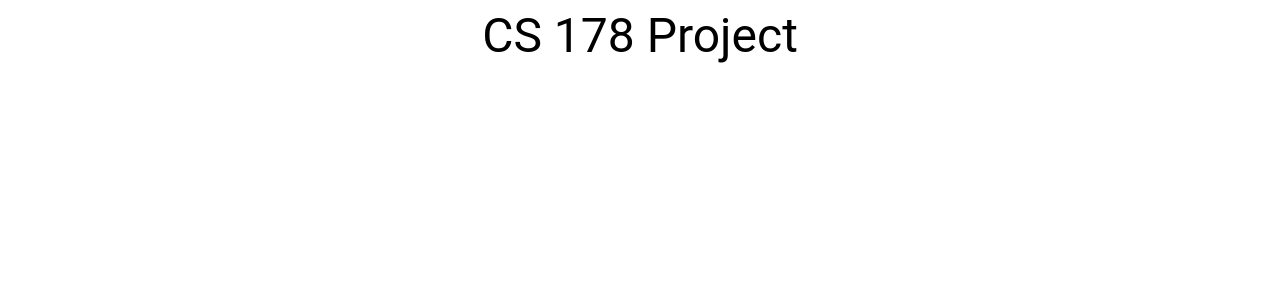
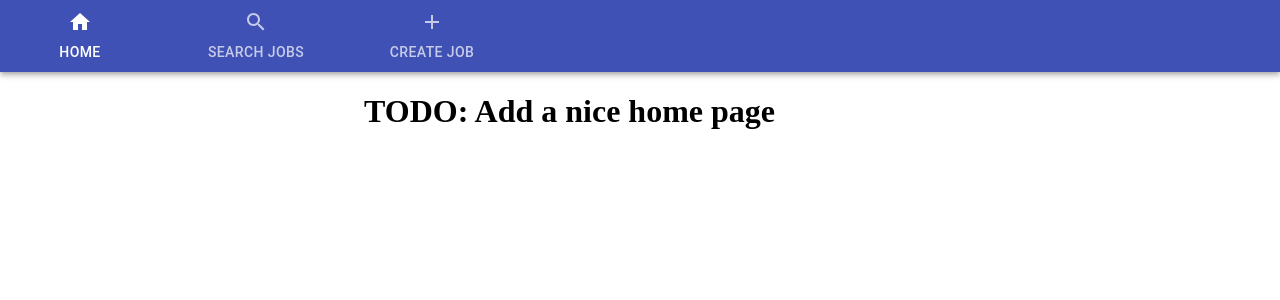
Before and after one commit to vtruo009/R-Match, a React (Create React App) app in the folder src/client/: page / in a window 1280 px wide. Shown: the top 300 px of the page. Built offline with nearby package versions, Linux system fonts and the light colour scheme.

Commit message:
Adds temporary navigtion bar

```diff
--- a/src/client/package.json
+++ b/src/client/package.json
@@ -4,15 +4,20 @@
     "private": true,
     "dependencies": {
         "@material-ui/core": "^4.11.0",
+        "@material-ui/icons": "^4.9.1",
+        "@material-ui/lab": "^4.0.0-alpha.56",
         "@testing-library/jest-dom": "^5.11.4",
         "@testing-library/react": "^11.1.0",
         "@testing-library/user-event": "^12.1.10",
         "@types/jest": "^26.0.15",
+        "@types/material-ui": "^0.21.8",
         "@types/node": "^12.0.0",
         "@types/react": "^16.9.53",
         "@types/react-dom": "^16.9.8",
+        "@types/react-router-dom": "^5.1.6",
         "react": "^17.0.1",
         "react-dom": "^17.0.1",
+        "react-router-dom": "^5.2.0",
         "react-scripts": "4.0.0",
         "typescript": "^4.0.3"
     },
--- a/src/client/public/index.html
+++ b/src/client/public/index.html
@@ -24,7 +24,7 @@
       work correctly both with client-side routing and a non-root public URL.
       Learn how to configure a non-root public URL by running `npm run build`.
     -->
-    <title>React App</title>
+        <title>R'Match</title>
     </head>
     <body>
         <noscript>You need to enable JavaScript to run this app.</noscript>
@@ -38,6 +38,5 @@
 
       To begin the development, run `npm start` or `yarn start`.
       To create a production bundle, use `npm run build` or `yarn build`.
-    -->
-  </body>
+    --></body>
 </html>
--- a/src/client/src/App.tsx
+++ b/src/client/src/App.tsx
@@ -1,12 +1,22 @@
 import React from 'react';
-import Typography from '@material-ui/core/Typography';
+import Container from '@material-ui/core/Container';
+import { Switch, Route } from 'react-router-dom';
+import Routes from './routes';
+import NavBar from './Components/NavBar';
 
 export default function App() {
     return (
         <div className='App'>
-            <Typography variant='h3' align='center'>
-                CS 178 Project
-            </Typography>
+            <NavBar />
+            <Container maxWidth='sm'>
+                <Switch>
+                    {Routes.map((route) => (
+                        <Route exact path={route.path} key={route.path}>
+                            <route.component />
+                        </Route>
+                    ))}
+                </Switch>
+            </Container>
         </div>
     );
 }
--- /dev/null
+++ b/src/client/src/Components/NavBar.tsx
@@ -0,0 +1,45 @@
+import React, { useState } from 'react';
+import { NavLink, withRouter } from 'react-router-dom';
+import Routes from '../routes';
+import AppBar from '@material-ui/core/AppBar';
+import Tab from '@material-ui/core/Tab';
+import Tabs from '@material-ui/core/Tabs';
+import { createStyles, makeStyles, Theme } from '@material-ui/core/styles';
+
+const useStyles = makeStyles((theme: Theme) =>
+    createStyles({
+        navOptions: {
+            marginRight: theme.spacing(2),
+        },
+    })
+);
+
+function NavBar() {
+    const classes = useStyles();
+    const [pageSelected, setPageSelected] = useState('Home');
+    return (
+        <AppBar position='static'>
+            <Tabs>
+                {Routes.map((prop, key) => {
+                    return (
+                        <NavLink
+                            onClick={() => setPageSelected(prop.name)}
+                            className={classes.navOptions}
+                            to={prop.path}
+                            style={{ textDecoration: 'none', color: '#ffff' }}
+                            key={key}
+                        >
+                            <Tab
+                                label={prop.name}
+                                icon={prop.icon}
+                                selected={pageSelected === prop.name}
+                            />
+                        </NavLink>
+                    );
+                })}
+            </Tabs>
+        </AppBar>
+    );
+}
+
+export default withRouter(NavBar);
--- /dev/null
+++ b/src/client/src/Pages/CreateJob.tsx
@@ -0,0 +1,7 @@
+import React from 'react';
+
+function CreateJob() {
+    return <h1>TODO: Adds components for the create jobs page</h1>;
+}
+
+export default CreateJob;
--- /dev/null
+++ b/src/client/src/Pages/Home.tsx
@@ -0,0 +1,7 @@
+import React from 'react';
+
+function Home() {
+    return <h1>TODO: Add a nice home page</h1>;
+}
+
+export default Home;
--- /dev/null
+++ b/src/client/src/Pages/SearchJobs.tsx
@@ -0,0 +1,7 @@
+import React from 'react';
+
+function SearchJobs() {
+    return <h1>TODO: Adds components for the search jobs page</h1>;
+}
+
+export default SearchJobs;
--- /dev/null
+++ b/src/client/src/index.css
@@ -0,0 +1,6 @@
+html,
+body,
+div#root {
+    margin: 0;
+    padding: 0;
+}
--- a/src/client/src/index.tsx
+++ b/src/client/src/index.tsx
@@ -1,10 +1,14 @@
 import React from 'react';
 import ReactDOM from 'react-dom';
+import './index.css';
 import App from './App';
+import { BrowserRouter } from 'react-router-dom';
 
 ReactDOM.render(
     <React.StrictMode>
-        <App />
+        <BrowserRouter>
+            <App />
+        </BrowserRouter>
     </React.StrictMode>,
     document.getElementById('root')
 );
--- /dev/null
+++ b/src/client/src/routes.tsx
@@ -0,0 +1,30 @@
+import React from 'react';
+import Home from './Pages/Home';
+import SearchJobs from './Pages/SearchJobs';
+import CreateJob from './Pages/CreateJob';
+import HomeIcon from '@material-ui/icons/Home';
+import AddIcon from '@material-ui/icons/Add';
+import SearchIcon from '@material-ui/icons/Search';
+
+const Routes = [
+    {
+        path: '/',
+        name: 'Home',
+        component: Home,
+        icon: <HomeIcon />,
+    },
+    {
+        path: '/search-jobs',
+        name: 'Search Jobs',
+        component: SearchJobs,
+        icon: <SearchIcon />,
+    },
+    {
+        path: '/create-job',
+        name: 'Create Job',
+        component: CreateJob,
+        icon: <AddIcon />,
+    },
+];
+
+export default Routes;
```
Lines whose indentation alone changed are shown as unchanged.
